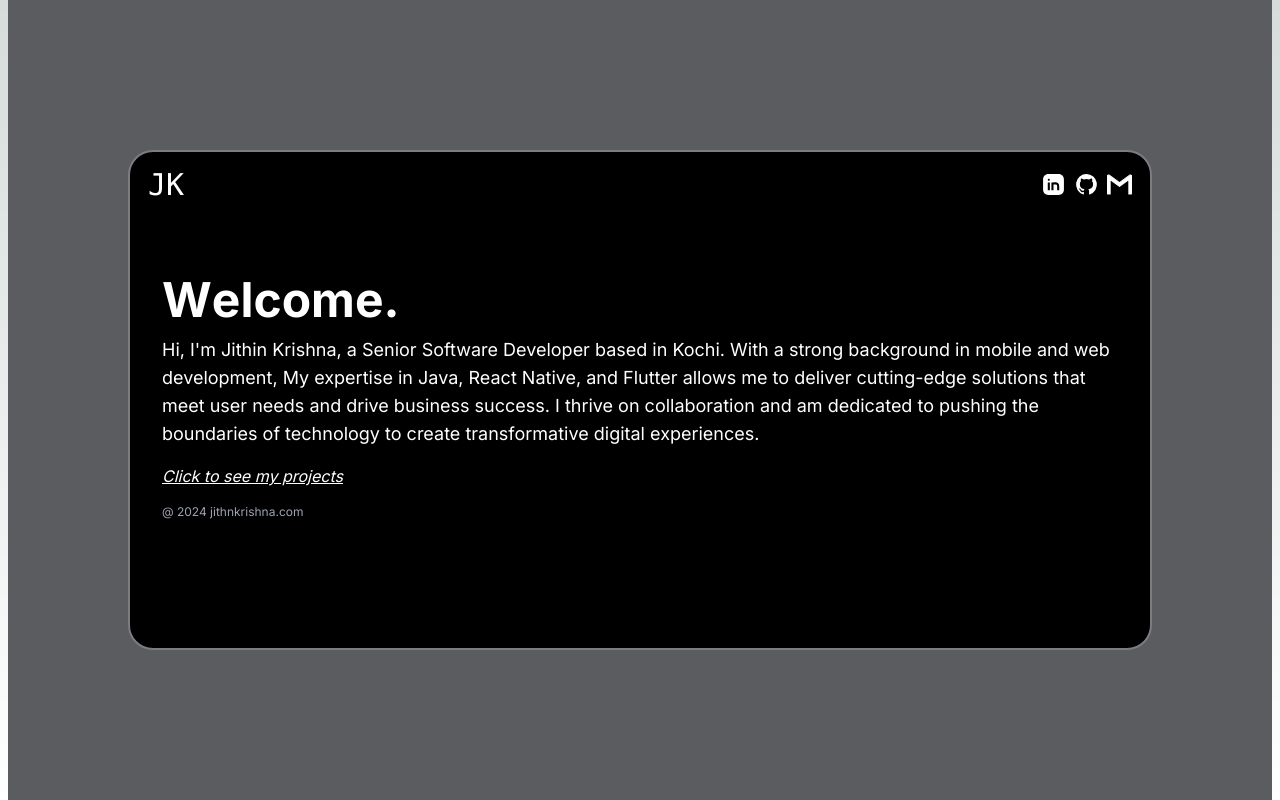
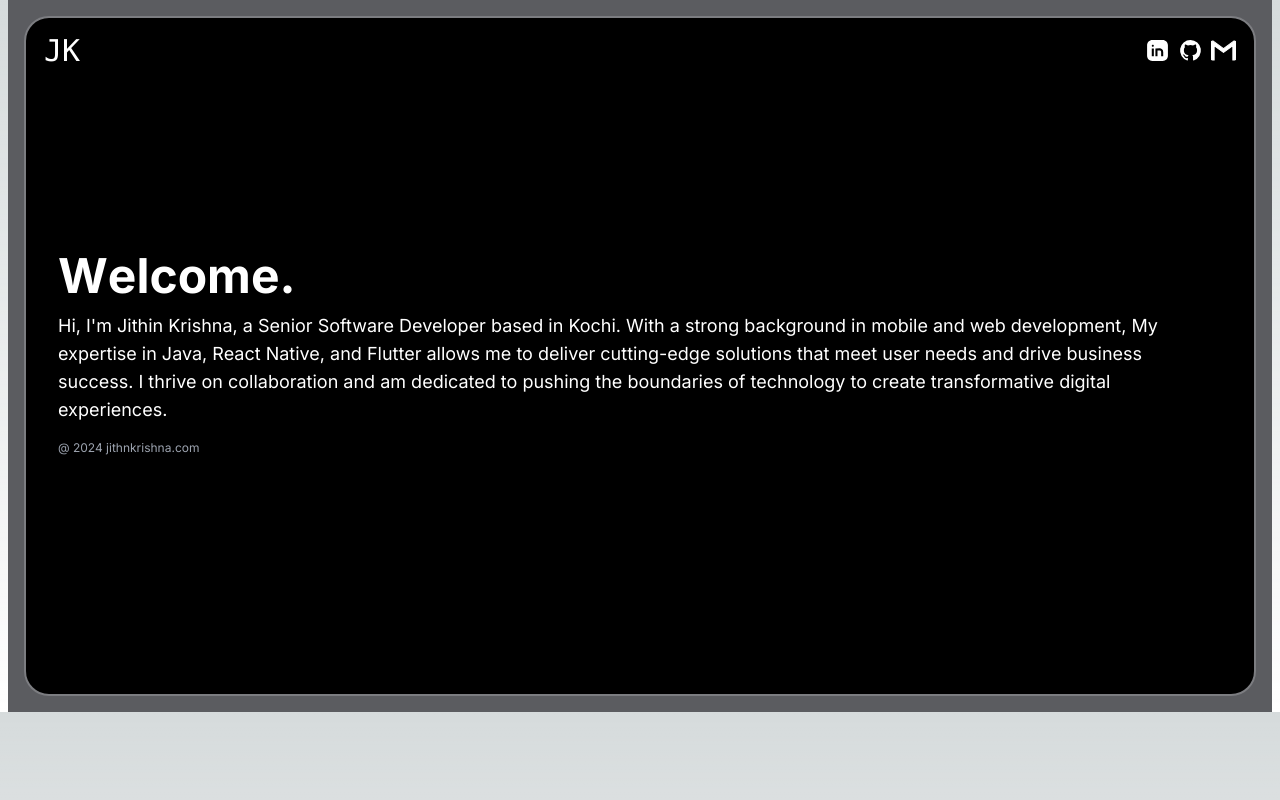
Before and after one commit to Jithinkrishnapu/portfolio, a Next.js app: page / in a window 1280 px wide. Built offline with nearby package versions, Linux system fonts and the light colour scheme.

Commit message:
added new pages

```diff
--- /dev/null
+++ b/app/component/Card.tsx
@@ -0,0 +1,63 @@
+import Image, { StaticImageData } from 'next/image';
+
+interface CardProps {
+  title: string;
+  imageSrc: StaticImageData;
+  description: string;
+}
+
+const Card: React.FC<CardProps> = ({ title, imageSrc, description }) => {
+  return (
+    <div className="max-w-sm rounded overflow-hidden shadow-lg">
+      <Image className="w-full" src={imageSrc} alt={title} width={400} height={200} />
+      <div className="px-6 py-4">
+        <div className="font-bold text-xl mb-2">{title}</div>
+        <p className="text-gray-700 text-base">
+          {description}
+        </p>
+      </div>
+    </div>
+  );
+}
+
+export default Card;
+
+
+
+
+ {/* Back Side */}
+//  <div className="lg:min-w-[700px] sm:min-w-[300px] max-w-md md:max-w-lg lg:max-w-5xl min-h-[500px]  max-h-fit bg-black text-white rounded-[25px] border-[2px] border-[#7c7d81]  flex flex-col justify-center items-start p-6 md:p-8 space-y-4">
+//  <h1 className="font-bold text-[20px]">Projects</h1>
+//  <div className="flex gap-2 items-center">
+//    {projects.map((val, index) => (
+//      <h3
+//        key={index}
+//        onClick={() => handleClick(index)}
+//        className="text-[16px] font-thin cursor-pointer"
+//      >
+//        {val.title}
+//      </h3>
+//    ))}
+//  </div>
+//  <h2 className="text-2xl md:text-3xl font-bold mb-4">Project Detail</h2>
+//  <ul className="space-y-2">
+//    <li className="text-base md:text-lg">
+//      <div className="flex gap-2 items-center " >
+//        <a href="#" className="text-blue-500 hover:underline">
+//        {projects[selectedProjectIndex].title}
+//      </a>
+//      {projects[selectedProjectIndex].playStore && <Link href={projects[selectedProjectIndex].playStore} ><Playstore height={20} width={20}/></Link> }
+//      {projects[selectedProjectIndex].appStore && <Link href={projects[selectedProjectIndex].appStore} ><Appstore height={20} width={20}/></Link> }
+//      </div>
+//    </li>
+//    <p className="text-sm md:text-base">
+//      {projects[selectedProjectIndex].details}
+//    </p>
+//  </ul>
+//  <button
+//    onClick={handleBackClick}
+//    className="mt-4 px-4 py-2 bg-white text-black rounded-lg"
+//  >
+//    Back to Home
+//  </button>
+// </div>
--- a/app/component/FlipCard.tsx
+++ b/app/component/FlipCard.tsx
@@ -1,12 +1,14 @@
 import React, { Fragment, useState } from "react";
 import ReactCardFlip from "react-card-flip";
-import AnimatedTextCharacter from "./AnimationTextCharector";
 import Github from "../assets/github-svgrepo-com.svg";
 import LinkedIn from "../assets/linkedin-svgrepo-com.svg";
 import GMail from "../assets/gmail-svgrepo-com.svg";
 import Link from "next/link";
 import Playstore from "../assets/playstore-svgrepo-com.svg";
 import Appstore from "../assets/appstore-svgrepo-com.svg";
+import AnimatedTextCharacter from "./AnimationTextCharector";
+import MykareBanner from '../assets/mykare.webp';
+import Card from "./Card";
 
 interface FlipCardProps {
   title: string;
@@ -18,60 +20,81 @@ const projects = [
   {
     title: "Mykare",
     description: "Description of Domposer.",
-    playStore:'https://play.google.com/store/apps/details?id=com.mykare.mykare&pcampaignid=web_share',
-    appStore:'https://apps.apple.com/in/app/mykare/id6578440951',
+    playStore:
+      "https://play.google.com/store/apps/details?id=com.mykare.mykare&pcampaignid=web_share",
+    appStore: "https://apps.apple.com/in/app/mykare/id6578440951",
     details:
       "MyKare is your comprehensive companion for managing and tracking your healthcare journey. Designed to simplify healthcare management, MyKare allows patients to monitor their lead status stage by stage, ensuring a smooth and informed experience.",
   },
   {
     title: "Karemitra",
     description: "Description of Domposer.",
-    playStore:'https://play.google.com/store/apps/details?id=com.mykare.karemitra&pcampaignid=web_share',
-    appStore:'https://apps.apple.com/in/app/karemitra/id6480199168',
+    playStore:
+      "https://play.google.com/store/apps/details?id=com.mykare.karemitra&pcampaignid=web_share",
+    appStore: "https://apps.apple.com/in/app/karemitra/id6480199168",
     details:
       "In a world where access to quality healthcare can often come at a steep price, KareMitra stands out as a beacon of hope, offering a revolutionary platform that empowers individuals to explore affordable surgical options without compromising on quality. With KareMitra, navigating the complex landscape of healthcare has never been easier or more rewarding.",
   },
   {
     title: "Kareflow",
     description: "Description of Bay.js.",
-    playStore:'https://play.google.com/store/apps/details?id=com.mykare.crm&pcampaignid=web_share',
-    appStore:'',
+    playStore:
+      "https://play.google.com/store/apps/details?id=com.mykare.crm&pcampaignid=web_share",
+    appStore: "",
     details:
       "KareFlow is an advanced healthcare CRM app geared to track patient flows with ease. Manage patient flows with customised tags and statuses, organize your feed with advanced filters, and add comments for detailed case insights to follow up with patients efficiently and streamline patient flow from onboarding to surgery. With a user-friendly interface and personalized dashboards, tracking incoming patients and managing prospects effectively are intuitive and efficient.",
   },
   {
     title: "Karebuddy",
     description: "Description of Cookiemunch.",
-    playStore:'https://play.google.com/store/apps/details?id=com.mykare.buddy&pcampaignid=web_share',
-    appStore:'https://apps.apple.com/in/app/kare-buddy/id6449086925',
+    playStore:
+      "https://play.google.com/store/apps/details?id=com.mykare.buddy&pcampaignid=web_share",
+    appStore: "https://apps.apple.com/in/app/kare-buddy/id6449086925",
     details:
       "Be the ideal buddy to a patient by helping them have the most convenient medical journey from the moment they step into the hospital till discharge. An extensive patient data collection tool used to track their journey from appointment to surgery to further care and discharge. Easy to navigate interface to track multiple patients' treatment status and for quick daily updates.",
   },
   // Add more projects as needed
 ];
 
-const FlipCard: React.FC<FlipCardProps> = ({ title, description, details }) => {
+const FlipCard: React.FC<FlipCardProps> = () => {
   const [isFlipped, setIsFlipped] = useState(false);
   const [selectedProjectIndex, setSelectedProjectIndex] = useState(0);
+  const [currentSection, setCurrentSection] = useState("Home");
 
-  const handleClick = (index: number) => {
-    setSelectedProjectIndex(index);
-    setIsFlipped(true);
+  const handleClick = (section: string) => {
+    if (currentSection !== section) {
+      setIsFlipped((prevState) => !prevState);
+      setTimeout(() => {
+        setCurrentSection(section);
+      }, 300); // Adjust the timeout duration to match the flip animation duration
+    }
   };
 
   const handleBackClick = () => {
-    setIsFlipped(false);
+    setIsFlipped((prevState) => !prevState);
+    setTimeout(() => {
+      setCurrentSection("Home");
+    }, 300); // Adjust the timeout duration to match the flip animation duration
   };
 
-  return (
-    <ReactCardFlip isFlipped={isFlipped} flipDirection="horizontal">
-      {/* Front Side */}
+  const FrontSide = () => (
     <Fragment>
       <div className="flex-[1] top-3 px-5 flex absolute w-full justify-between items-center">
         <div className="flex-[3] ">
           <h1 className="text-[30px] text-white font-mono">JK</h1>
         </div>
-          <div className="flex flex-[5] justify-end gap-2 ">
+        <div className="hidden md:flex space-x-4">
+          {["Home", "About", "Portfolio", "Contact"].map((section) => (
+            <h1
+              key={section}
+              className="italic underline cursor-pointer"
+              onClick={() => handleClick(section)}
+            >
+              {section}
+            </h1>
+          ))}
+        </div>
+        <div className="flex flex-[3] justify-end gap-2 ">
           <Link href="https://www.linkedin.com/in/jithin-krishna-078680177/">
             <LinkedIn height={25} width={25} fill={"#fff"} />
           </Link>
@@ -84,9 +107,11 @@ const FlipCard: React.FC<FlipCardProps> = ({ title, description, details }) => {
           </Link>
         </div>
       </div>
-        <div className="w-full max-w-md md:max-w-lg lg:max-w-5xl min-h-[500px] max-h-fit bg-black text-white rounded-[25px] border-[2px] border-[#7c7d81] cursor-pointer flex flex-col justify-center items-start p-6 md:p-8 space-y-4">
+
+      <div className=" h-[85vh] bg-black text-white rounded-[25px] border-[2px] border-[#7c7d81] cursor-pointer flex flex-col justify-center items-start p-6 md:p-8 space-y-4">
+        {currentSection === "Home" && (
+          <>
             <div className="flex items-center space-x-4">
-            {/* <div className="w-12 h-12 bg-gray-300 rounded-full" /> Logo Placeholder */}
               <h1 className="text-3xl md:text-4xl font-bold">
                 <AnimatedTextCharacter text="Welcome." />
               </h1>
@@ -96,56 +121,160 @@ const FlipCard: React.FC<FlipCardProps> = ({ title, description, details }) => {
                 "Hi, I'm Jithin Krishna, a Senior Software Developer based in Kochi. With a strong background in mobile and web development, My expertise in Java, React Native, and Flutter allows me to deliver cutting-edge solutions that meet user needs and drive business success. I thrive on collaboration and am dedicated to pushing the boundaries of technology to create transformative digital experiences. "
               }
             </p>
-          {/* <p className="text-xs md:text-sm">
-            {
-              "My expertise in Java, React Native, and Flutter allows me to deliver cutting-edge solutions that meet user needs and drive business success. I thrive on collaboration and am dedicated to pushing the boundaries of technology to create transformative digital experiences."
-            }
-          </p> */}
-          <h1 className="italic underline" onClick={() => handleClick(0)}>
-            Click to see my projects
-          </h1>
             <p className="text-gray-400 text-xs">@ 2024 jithnkrishna.com</p>
+          </>
+        )}
+        {currentSection === "About" && (
+          <>
+            <h1 className="text-3xl md:text-4xl font-bold">About</h1>
+            <p className="text-sm md:text-lg">
+              I am a Senior Software Developer with a strong background in
+              mobile and web development.
+            </p>
+          </>
+        )}
+        {currentSection === "Portfolio" && (
+       <>
+       <h1 className="font-bold text-[20px]">Projects</h1>
+       <div className="flex overflow-scroll   gap-2 items-center">
+         {projects.map((val, index) => (
+         <Card description={val.description} imageSrc={MykareBanner} title={val.title}  />
+         ))}
+         </div>
+     </>
+        )}
+        {currentSection === "Contact" && (
+          <>
+            <h1 className="text-3xl md:text-4xl font-bold">Contact</h1>
+            <p className="text-sm md:text-lg">
+              You can reach me via LinkedIn, GitHub, or GMail.
+            </p>
+          </>
+        )}
+      </div>
+
+      {/* Bottom Navigation for Mobile */}
+      <div className="fixed bottom-0 left-0 right-0 bg-black border-l-2 border-r-2 border-white rounded-b-[20px] text-white flex justify-around items-center py-2 md:hidden">
+        {["Home", "About", "Portfolio", "Contact"].map((section) => (
+          <button
+            key={section}
+            className={`flex-1 rounded-lg text-center py-2 ${
+              currentSection === section ? "bg-gray-700" : ""
+            }`}
+            onClick={() => handleClick(section)}
+          >
+            {section}
+          </button>
+        ))}
       </div>
     </Fragment>
+  );
+
+  const BackSide = () => (
+    <Fragment>
+      <div className="flex-[1] top-3 px-5 flex absolute w-full justify-between items-center">
+        <div className="flex-[3] ">
+          <h1 className="text-[30px] text-white font-mono">JK</h1>
+        </div>
+        <div className="hidden md:flex space-x-4">
+          {["Home", "About", "Portfolio", "Contact"].map((section) => (
+            <h1
+              key={section}
+              className="italic underline cursor-pointer"
+              onClick={() => handleClick(section)}
+            >
+              {section}
+            </h1>
+          ))}
+        </div>
+        <div className="flex flex-[3] justify-end gap-2 ">
+          <Link href="https://www.linkedin.com/in/jithin-krishna-078680177/">
+            <LinkedIn height={25} width={25} fill={"#fff"} />
+          </Link>
+          <Link href="https://github.com/Jithinkrishnapu">
+            <Github height={25} width={25} fill={"#fff"} />
+          </Link>
+          <Link href="https://mail.google.com/mail/u/0/?tab=rm&ogbl#inbox?compose=CllgCJNqLRrfLdfRKPKgtHtJHKrfFftscMPVrDFhXXPsXpjfKVgPQVgQWXDxsKppfWtlSfkkvjB">
+            {" "}
+            <GMail height={25} width={25} fill={"#fff"} />
+          </Link>
+        </div>
+      </div>
+      <div className=" h-[85vh] bg-black text-white rounded-[25px] border-[2px] border-[#7c7d81] cursor-pointer flex flex-col justify-center items-start p-6 md:p-8 space-y-4">
+        {currentSection === "Home" && (
+          <>
+            <h1 className="text-3xl md:text-4xl font-bold">Home</h1>
+            <p className="text-sm md:text-lg">
+              Welcome to my portfolio. Click on the menu items to explore
+              more.
+            </p>
+          </>
+        )}
+        {currentSection === "About" && (
+          <>
+            <h1 className="text-3xl md:text-4xl font-bold">About</h1>
+            <p className="text-sm md:text-lg">
+              I am a Senior Software Developer with a strong background in
+              mobile and web development.
+            </p>
+          </>
+        )}
+        {currentSection === "Portfolio" && (
+        <div className="flex-1 justify-center overflow-scroll items-center px-5" >
+          <br/>
+          <br/>
+        {/* <h1 className="font-bold text-[20px]">Projects</h1> */}
+        <div className="flex overflow-scroll flex-wrap  gap-5 items-center">
+          {projects.map((val, index) => (
+          <Card description={val.description} imageSrc={MykareBanner} title={val.title}  />
+          ))}
+          </div>
+          <br/>
+          <br/>
+      </div>
+        )}
+        {currentSection === "Contact" && (
+          <>
+            <h1 className="text-3xl md:text-4xl font-bold">Contact</h1>
+            <p className="text-sm md:text-lg">
+              You can reach me via LinkedIn, GitHub, or GMail.
+            </p>
+          </>
+        )}
+
+      </div>
+
+      {/* Bottom Navigation for Mobile */}
+      <div className="fixed bottom-0 left-0 right-0 bg-black border-l-2 border-r-2 border-white rounded-b-[20px] text-white flex justify-around items-center py-2 md:hidden">
+        {["Home", "About", "Portfolio", "Contact"].map((section) => (
+          <button
+            key={section}
+            className={`flex-1 rounded-lg text-center py-2 ${
+              currentSection === section ? "bg-gray-700" : ""
+            }`}
+            onClick={() => handleClick(section)}
+          >
+            {section}
+          </button>
+        ))}
+      </div>
+    </Fragment>
+  );
+
+  return (
+    <ReactCardFlip
+      containerClassName="w-full"
+      isFlipped={isFlipped}
+      flipDirection="horizontal"
+    >
+      {/* Front Side */}
+      <FrontSide />
 
       {/* Back Side */}
-      <div className="lg:min-w-[700px] sm:min-w-[300px] max-w-md md:max-w-lg lg:max-w-5xl min-h-[500px]  max-h-fit bg-black text-white rounded-[25px] border-[2px] border-[#7c7d81]  flex flex-col justify-center items-start p-6 md:p-8 space-y-4">
-        <h1 className="font-bold text-[20px]">Projects</h1>
-        <div className="flex gap-2 items-center">
-          {projects.map((val, index) => (
-            <h3
-              key={index}
-              onClick={() => handleClick(index)}
-              className="text-[16px] font-thin cursor-pointer"
-            >
-              {val.title}
-            </h3>
-          ))}
-        </div>
-        <h2 className="text-2xl md:text-3xl font-bold mb-4">Project Detail</h2>
-        <ul className="space-y-2">
-          <li className="text-base md:text-lg">
-            <div className="flex gap-2 items-center " >
-              <a href="#" className="text-blue-500 hover:underline">
-              {projects[selectedProjectIndex].title}
-            </a>
-            {projects[selectedProjectIndex].playStore && <Link href={projects[selectedProjectIndex].playStore} ><Playstore height={20} width={20}/></Link> }
-            {projects[selectedProjectIndex].appStore && <Link href={projects[selectedProjectIndex].appStore} ><Appstore height={20} width={20}/></Link> }
-            </div>
-          </li>
-          <p className="text-sm md:text-base">
-            {projects[selectedProjectIndex].details}
-          </p>
-        </ul>
-        <button
-          onClick={handleBackClick}
-          className="mt-4 px-4 py-2 bg-white text-black rounded-lg"
-        >
-          Back to Home
-        </button>
-      </div>
+      <BackSide />
     </ReactCardFlip>
   );
+
 };
 
 export default FlipCard;
--- a/app/page.tsx
+++ b/app/page.tsx
@@ -13,7 +13,7 @@ export default function Home() {
         <link rel="icon" href="/favicon.ico" />
       </Head>
 
-        <div className='flex flex-col justify-center items-center min-h-[100vh] p-[0_0.5rem]'>
+        <div className='flex flex-col justify-center items-center p-[0_0.5rem]'>
         <Portfolio />
       </div>
     </div>
--- a/app/pages/portfolio.tsx
+++ b/app/pages/portfolio.tsx
@@ -25,7 +25,7 @@ const Portfolio: React.FC = () => {
   const [selectedProjectIndex, setSelectedProjectIndex] = useState(0);
 
   return (
-    <div className="flex w-full flex-col items-center justify-center min-h-screen py-4 px-2 sm:px-4 bg-[#5b5c60]">
+    <div className="flex w-full flex-col items-center justify-center py-4 px-2 sm:px-4 bg-[#5b5c60]">
       {/* <div className="w-full flex justify-center items-center px-2 sm:px-4"> */}
         <FlipCard
           title={projects[selectedProjectIndex].title}
```
Also changed, not shown: app/assets/mykare.webp (added). Lines whose indentation alone changed are shown as unchanged.
